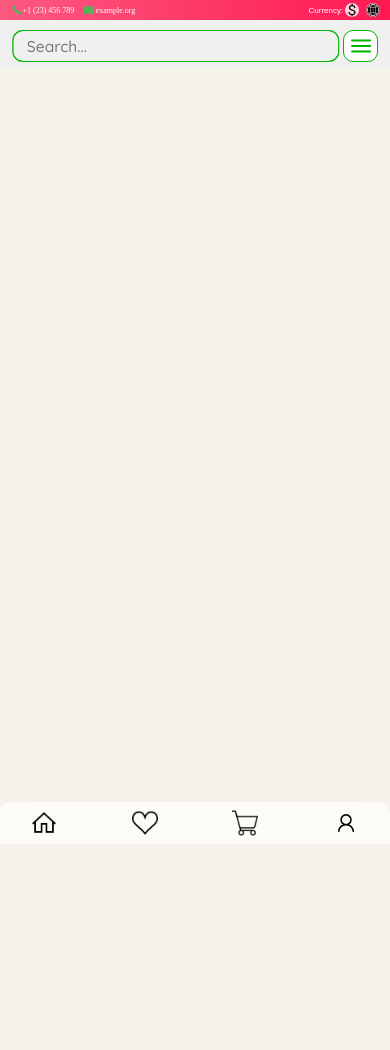
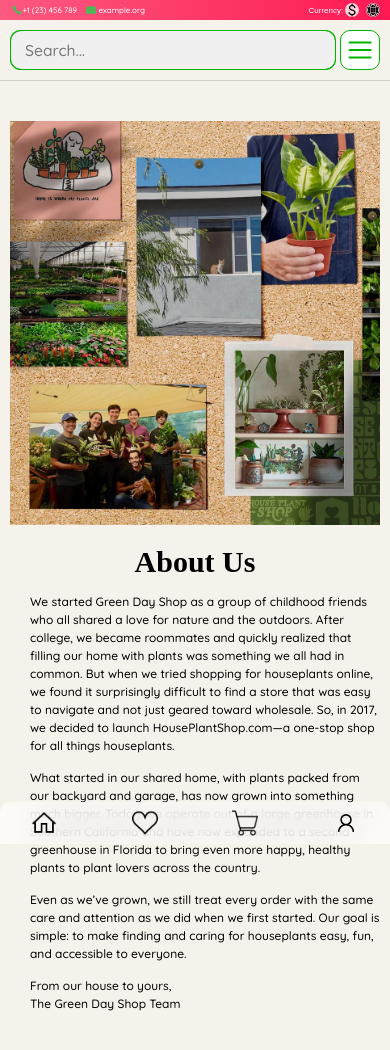
Before and after one commit to stb-scarlet/flowers_shop_vue_project, a Vue app: page /about-us in a window 390 px wide. Shown: the top 1050 px of the page. Before the commit the page ends 844 px from the top, so only its background shows below. Built offline with nearby package versions, Linux system fonts and the light colour scheme; a web font is replaced by a local one.

Commit message:
add breadcrumbs, about us page

```diff
--- a/src/App.vue
+++ b/src/App.vue
@@ -3,7 +3,7 @@
   <router-view />
 </template>
 <script setup>
-import Navbar from "./components/Navbar.vue";
+import Navbar from "@/components/Navbar.vue";
 </script>
 <style lang="scss">
 @import url("https://fonts.googleapis.com/css2?family=Quicksand:wght@300..700&display=swap");
--- a/src/components/DesktopNavbar.vue
+++ b/src/components/DesktopNavbar.vue
@@ -318,11 +318,12 @@ const showSearchView = () => {
 }
 body {
   background-color: rgb(245, 242, 235);
+  font-family: "Quicksand", sans-serif;
 }
 .desktop-navbar {
   display: none;
 }
-@media (min-width: 1025px) {
+@media (min-width: 1024px) {
   .desktop-navbar {
     position: relative;
     display: block;
@@ -512,8 +513,7 @@ body {
       position: relative;
       z-index: 1;
       width: 100%;
-      background-color: rgb(240, 240, 240);
-      margin-bottom: clamp(4px, 2vw, 12px);
+      border: 1px solid rgba(0, 0, 0, 0.15);
       .main-navbar {
         height: clamp(65px, 6vw, 80px);
         max-width: 1500px;
--- a/src/components/Products.vue
+++ b/src/components/Products.vue
@@ -194,7 +194,7 @@
                   @mousemove="handleMove"
                   @mouseleave="resetZoom"
                 >
-                  <!-- <img :src="item.src" :alt="item.name" loading="lazy" /> -->
+                  <img :src="item.src" :alt="item.name" loading="lazy" />
                 </div>
               </div>
               <div class="pc-main-container">
@@ -721,7 +721,6 @@ function resetZoom(e) {
       }
     }
     .products-swiper {
-      padding: 0 6px;
       .products-swiper-slide {
         margin-bottom: clamp(8px, 4vw, 24px);
         .products {
@@ -764,7 +763,7 @@ function resetZoom(e) {
                   padding: clamp(2px, 1.2vw, 4px);
                   border: 0;
                   border-radius: 50%;
-                  background-color: rgba(255, 255, 255, 0.4);
+                  background-color: rgba(245, 242, 235, 0.4);
                   backdrop-filter: blur(10px) saturate(180%);
                   display: flex;
                   justify-content: center;
@@ -781,27 +780,25 @@ function resetZoom(e) {
                       object-fit: cover;
                     }
                   }
-                  &:focus .wishlist-box {
-                    filter: brightness(0) saturate(100%) invert(21%) sepia(96%)
-                      saturate(7492%) hue-rotate(340deg) brightness(101%)
-                      contrast(101%);
-                  }
                   &:hover {
-                    background-color: rgb(255, 255, 255);
+                    background-color: rgba(255, 25, 83, 0.65);
+                    .pct-wishlist-box {
+                      filter: brightness(0) invert(1);
+                    }
                   }
                 }
                 .pct-view-container {
                   padding: clamp(2px, 1.2vw, 4px);
                   border-radius: 50%;
                   font-size: clamp(10px, 3.6vw, 16px);
-                  background-color: rgba(255, 255, 255, 0.4);
+                  background-color: rgba(245, 242, 235, 0.4);
                   backdrop-filter: blur(10px) saturate(180%);
                   text-decoration: none;
                   color: rgb(100, 100, 100);
                   transition: all 0.2s;
                   &:hover {
                     color: rgb(0, 0, 0);
-                    background-color: rgb(255, 255, 255);
+                    background-color: rgb(245, 242, 235);
                   }
                 }
               }
@@ -858,8 +855,8 @@ function resetZoom(e) {
                 .pcm-cart-container {
                   padding: clamp(4px, 1.2vw, 8px);
                   margin-top: clamp(4px, 1.2vw, 8px);
-                  border: 0;
-                  background-color: rgb(0, 180, 0);
+                  border: 1px solid rgb(0, 180, 0);
+                  background-color: transparent;
                   border-radius: clamp(4px, 1.2vw, 8px);
                   color: rgb(255, 255, 255);
                   font-size: clamp(8px, 3vw, 18px);
@@ -868,7 +865,8 @@ function resetZoom(e) {
                   .pcm-cart-box {
                     height: clamp(12px, 5vw, 24px);
                     width: clamp(12px, 5vw, 24px);
-                    filter: brightness(0) invert(1);
+                    filter: invert(39%) sepia(94%) saturate(1125%)
+                      hue-rotate(92deg) brightness(95%) contrast(105%);
                     img {
                       width: 100%;
                       height: 100%;
@@ -877,14 +875,14 @@ function resetZoom(e) {
                   }
                   &:hover {
                     background-color: rgba(0, 180, 0, 0.8);
+                    .pcm-cart-box {
+                      filter: brightness(0) invert(1);
+                    }
                   }
                 }
               }
             }
           }
-        }
-        &:hover .products .product-card {
-          box-shadow: 0 8px 20px -8px rgba(0, 0, 0, 0.2);
         }
       }
     }
--- a/src/components/Tablet.vue
+++ b/src/components/Tablet.vue
@@ -326,7 +326,7 @@ const showSearchView = () => {
 .mobile-navbar {
   display: none;
 }
-@media (max-width: 1024px) {
+@media (max-width: 1023px) {
   .mobile-navbar {
     position: relative;
     display: block;
@@ -521,11 +521,10 @@ const showSearchView = () => {
 
     .mobile-top-navbar-container {
       position: relative;
-      background-color: rgb(240, 240, 240);
       z-index: 1001;
-      margin-bottom: clamp(4px, 2vw, 20px);
+      border-bottom: 1px solid rgba(0, 0, 0, 0.15);
       .main-navbar {
-        padding: 6px clamp(2px, 2vw, 10px) 2px;
+        padding: 10px clamp(10px, 2vw, 20px);
         opacity: 1;
         visibility: visible;
         position: relative;
@@ -534,11 +533,10 @@ const showSearchView = () => {
         transition: all 0.5s ease-out;
         z-index: 1000;
         .main-navbar-container {
-          height: clamp(40px, 10vw, 70px);
+          height: 40px;
           display: flex;
           justify-content: space-between;
           align-items: center;
-          padding: clamp(4px, 1vw, 10px);
           .middle-side {
             height: 100%;
             min-width: 0;
@@ -653,7 +651,7 @@ const showSearchView = () => {
             .burger-button {
               position: relative;
               height: 100%;
-              width: clamp(35px, 8vw, 46px);
+              width: 40px;
               background-color: rgb(255, 255, 255);
               border-radius: 10px;
               border: 1px solid rgb(0, 180, 0);
@@ -853,11 +851,6 @@ const showSearchView = () => {
             }
           }
         }
-        @media (min-width: 577px) {
-          .main-navbar-container {
-            height: clamp(40px, 8.8vw, 64px);
-          }
-        }
         &.main-navbar-show {
           opacity: 1;
           visibility: visible;
--- a/src/components/TopList.vue
+++ b/src/components/TopList.vue
@@ -224,12 +224,6 @@ function resetZoom(e) {
                     object-fit: cover;
                   }
                 }
-                &:focus {
-                  background-color: rgba(255, 25, 83, 0.65);
-                  .pct-wishlist-box {
-                    filter: brightness(0) invert(1);
-                  }
-                }
                 &:hover {
                   background-color: rgba(255, 25, 83, 0.65);
                   .pct-wishlist-box {
--- a/src/views/AboutUs.vue
+++ b/src/views/AboutUs.vue
@@ -1,7 +1,143 @@
 <template>
-  <div></div>
+  <div class="about-us-container">
+    <div class="au-left-side">
+      <div class="aurs-image">
+        <img src="/banner-images/7.webp" alt="" />
+      </div>
+    </div>
+    <div class="au-right-side">
+      <div class="auls-title">
+        <h2>About Us</h2>
+      </div>
+      <div class="auls-texts">
+        <p>
+          We started Green Day Shop as a group of childhood friends who all
+          shared a love for nature and the outdoors. After college, we became
+          roommates and quickly realized that filling our home with plants was
+          something we all had in common. But when we tried shopping for
+          houseplants online, we found it surprisingly difficult to find a store
+          that was easy to navigate and not just geared toward wholesale. So, in
+          2017, we decided to launch HousePlantShop.com—a one-stop shop for all
+          things houseplants.
+        </p>
+        <p>
+          What started in our shared home, with plants packed from our backyard
+          and garage, has now grown into something much bigger. Today, we
+          operate out of a large greenhouse in Southern California and have now
+          expanded to a second greenhouse in Florida to bring even more happy,
+          healthy plants to plant lovers across the country.
+        </p>
+        <p>
+          Even as we’ve grown, we still treat every order with the same care and
+          attention as we did when we first started. Our goal is simple: to make
+          finding and caring for houseplants easy, fun, and accessible to
+          everyone.
+        </p>
+        <p>From our house to yours, <span> The Green Day Shop Team</span></p>
+      </div>
+    </div>
+  </div>
 </template>
-<script>
-export default {};
-</script>
-<style lang="scss"></style>
+<script setup></script>
+<style lang="scss" scoped>
+.about-us-container {
+  max-width: 1200px;
+  padding: 0 clamp(10px, 2vw, 20px);
+  margin: clamp(30px, 4vw, 70px) auto;
+  display: grid;
+  grid-template-columns: repeat(2, 1fr);
+  gap: clamp(20px, 4vw, 50px);
+  .au-left-side {
+    height: 700px;
+    .aurs-image {
+      width: 100%;
+      height: 100%;
+      img {
+        width: 100%;
+        height: 100%;
+        object-fit: cover;
+      }
+    }
+  }
+  .au-right-side {
+    display: flex;
+    flex-direction: column;
+    justify-content: center;
+    .auls-title {
+      font-family: "Playfair Display", serif;
+      font-size: 34px;
+      margin-bottom: 20px;
+    }
+    .auls-texts {
+      font-weight: 500;
+      line-height: 22px;
+      p {
+        margin-bottom: 20px;
+      }
+      p:nth-child(4) {
+        display: flex;
+        flex-direction: column;
+      }
+    }
+  }
+}
+@media (max-width: 1280px) {
+  .about-us-container {
+    max-width: 1024px;
+    margin: clamp(40px, 7vw, 70px) 50px;
+    .au-left-side {
+      height: 600px;
+    }
+    .au-right-side {
+      .auls-title {
+        font-size: 30px;
+        margin-bottom: 14px;
+      }
+      .auls-texts {
+        font-size: 14px;
+        line-height: 20px;
+        p {
+          margin-bottom: 14px;
+        }
+      }
+    }
+  }
+}
+@media (max-width: 1023px) {
+  .about-us-container {
+    margin: clamp(40px, 7vw, 70px) 0;
+    .au-left-side {
+      height: 500px;
+      .aurs-image {
+        margin-top: 50px;
+      }
+    }
+    .au-right-side {
+      .auls-texts {
+        line-height: 18px;
+      }
+    }
+  }
+}
+@media (max-width: 767px) {
+  .about-us-container {
+    grid-template-columns: repeat(1, 1fr);
+    .au-left-side {
+      height: 100%;
+      .aurs-image {
+        margin-top: 0;
+      }
+    }
+    .au-right-side {
+      .auls-title {
+        text-align: center;
+        font-size: 20px;
+      }
+      .auls-texts {
+        font-size: 12px;
+        padding-left: 20px;
+      }
+    }
+  }
+}
+</style>
--- a/src/views/Shop.vue
+++ b/src/views/Shop.vue
@@ -1,7 +1,15 @@
 <template>
-  <div></div>
+  <div class="shop-container">
+    <Products />
+  </div>
 </template>
-<script>
-export default {};
+<script setup>
+import Products from '@/components/Products.vue';
 </script>
-<style lang="scss"></style>
+<style lang="scss">
+.shop-container {
+  max-width: 1500px;
+  margin: 0 auto;
+  padding: 0 clamp(10px, 1vw, 20px);
+}
+</style>
```
Also changed, not shown: src/components/Breadcrumbs.vue (added, +26 -0 lines), public/banner-images/7.webp (added), public/banner-images/8.jpg (added).
